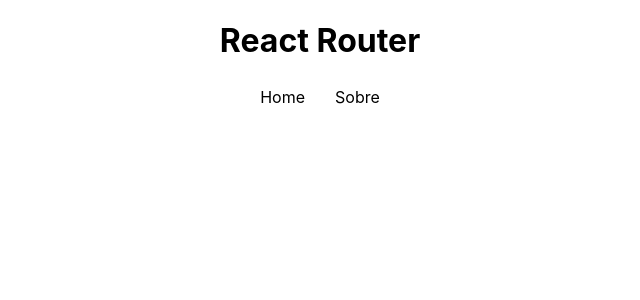
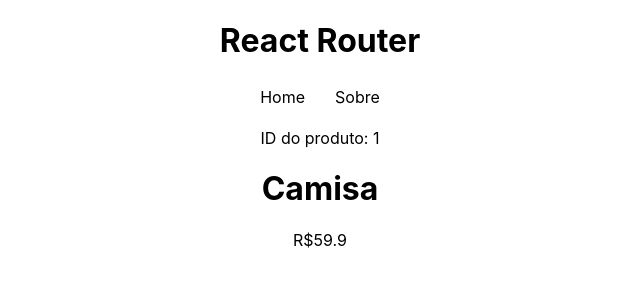
Before and after one commit to clacerda/React_Aulas_ProfMateusBattisti, a React (Create React App) app in the folder REACTROUTER/reactrouter/: page /Products/1 in a window 1280 px wide. Shown: the top 300 px of the page, without its empty margins (320-960 px from the left). Built offline with nearby package versions, Linux system fonts and the light colour scheme; data requests are answered from the project's data file.

Commit message:
id dinâmico com routar

```diff
--- a/REACTROUTER/reactrouter/src/App.js
+++ b/REACTROUTER/reactrouter/src/App.js
@@ -3,11 +3,12 @@
 import {BrowserRouter, Routes, Route} from 'react-router-dom';
 
 //Components
+import Navbar from './components/Navbar';
 
 // pages import
 import Home from './pages/Home';
 import About from './pages/About';
-import Navbar from './components/Navbar';
+import Product from './pages/Product';
 
 function App() {
   return (
@@ -18,6 +19,7 @@
           <Routes>
             <Route path='/' element={<Home />} />
             <Route path='/about' element={<About />} />
+            <Route path='/Products/:id' element={<Product />} />
           </Routes>
         </BrowserRouter>
     </div>
--- a/REACTROUTER/reactrouter/src/pages/Home.js
+++ b/REACTROUTER/reactrouter/src/pages/Home.js
@@ -18,6 +18,7 @@
           <li key={item.id}>
             <h2>{item.name}</h2>
             <p>R$: {item.price}</p>
+            <Link to={`/products/${item.id}`}>Detalhes</Link>
           </li>
         ))}
       </ul>
--- /dev/null
+++ b/REACTROUTER/reactrouter/src/pages/Product.js
@@ -0,0 +1,30 @@
+import { useParams } from "react-router-dom" ;
+import { useFetch } from "../hooks/useFetch";
+
+const Product = () => {
+
+    //4 - Rota dinâmica
+    const {id} = useParams();
+
+    const url = "http://localhost:3000/products/" + id;
+
+    //5 Carregamento de dado individual
+    const {data: product, loading, error} = useFetch(url)
+
+    console.log(product)
+
+  return ( <>
+        <p>ID do produto: {id} </p>
+        {error && <p>Ocorreu um erro</p>}
+        {loading && <p>Carregando...</p>}
+        {product && (
+            <div>
+                <h1>{product.name}</h1>
+                <p>R${product.price}</p>
+            </div>
+        )}
+  </>
+  )
+}
+
+export default Product
```
Also changed, not shown: REACTROUTER/reactrouter/src/components/Navbar.js (line endings or trailing spaces).
